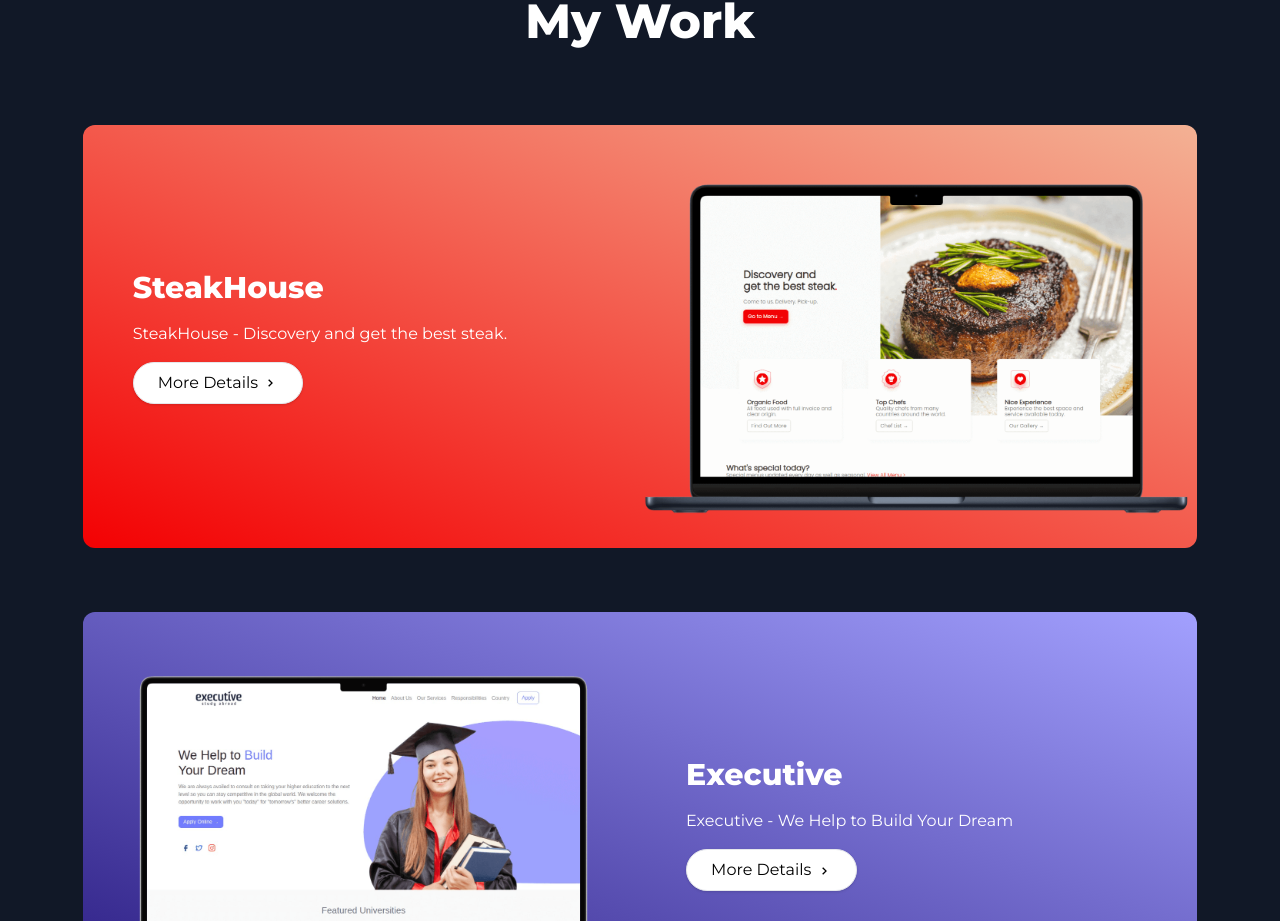
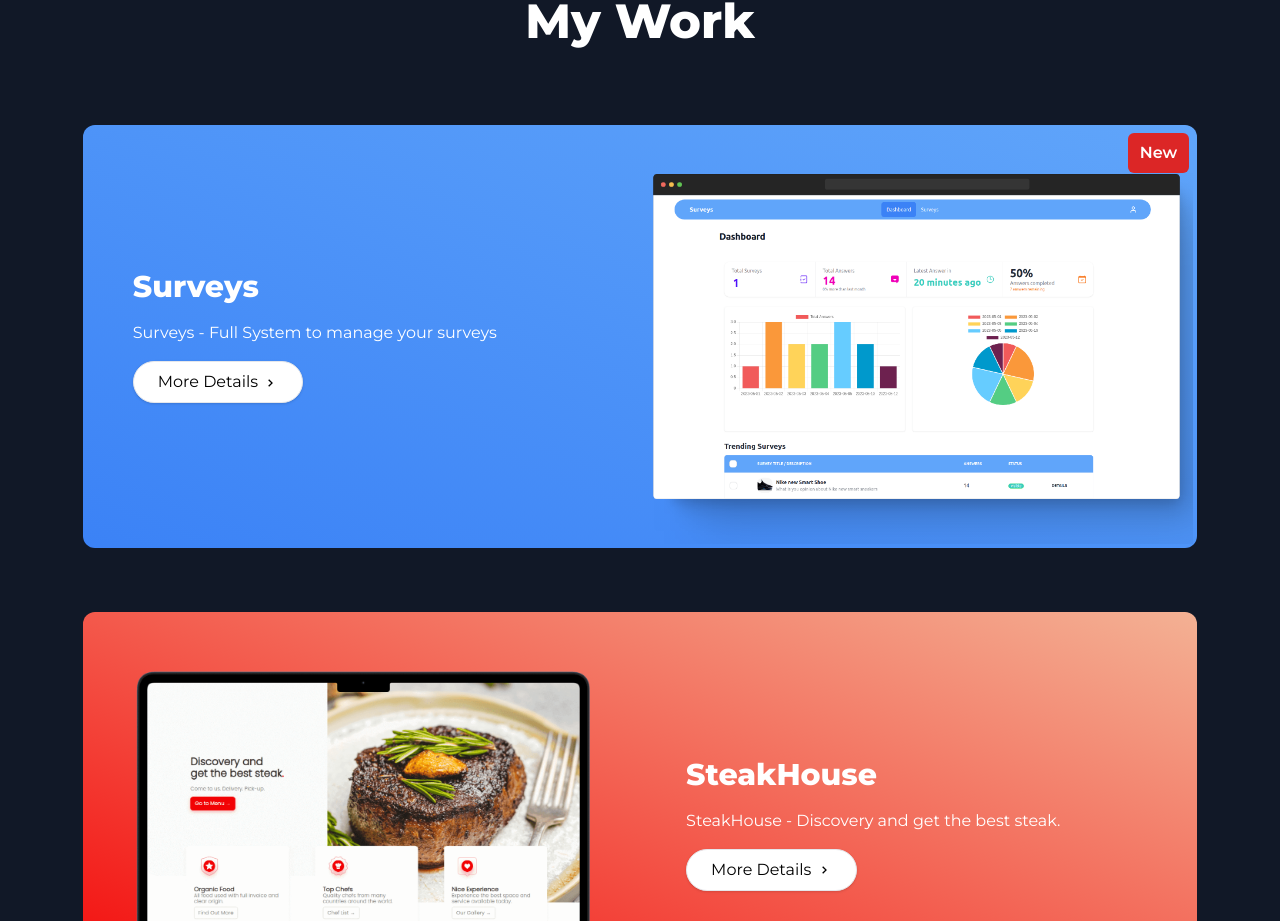
Before and after one commit to ojpro/portfolio-v2, a Next.js app: page / in a window 1280 px wide. Shown: the part 1879-2800 px from the top of the page. Built offline with nearby package versions, Linux system fonts and the light colour scheme.

Commit message:
added survey project

```diff
--- a/src/components/partials/sections/Work.tsx
+++ b/src/components/partials/sections/Work.tsx
@@ -5,6 +5,7 @@ import ProjectCard from "@/components/partials/cards/ProjectCard";
 import executive from "@/../public/images/executive.png";
 import steakhouse from "@/../public/images/steakhouse.png";
 import coliving from "@/../public/images/coliving.png";
+import survey from "@/../public/images/survey.png";
 
 export default function Work() {
     return (
@@ -17,17 +18,29 @@ export default function Work() {
                 {/* <> Projects Card </> */}
                 <div className="w-11/12 mx-auto">
                     <ul className="flex flex-col justify-between gap-16">
-                        <ProjectCard title="SteakHouse" description="SteakHouse - Discovery and get the best steak." image={steakhouse}
+
+                        <ProjectCard title="Surveys" description="Surveys - Full System to manage your surveys"
+                                     image={survey}
+                                     isNew
+                                     imageAlt="Surveys System" bgFrom="from-[#60a5fa]"
+                                     bgTo="to-[#3b82f6]" previewLink="#"
+                                     githubLink="https://github.com/ojpro/survey"/>
+
+                        <ProjectCard title="SteakHouse" description="SteakHouse - Discovery and get the best steak."
+                                     image={steakhouse}
                                      imageAlt="SteakHouse Project Screenshot" bgFrom="from-[#F3B194]"
                                      bgTo="to-[#F30103]" previewLink="https://ojpro-steakhouse.vercel.app/"
                                      githubLink="https://github.com/oussamaeljabbari/SteakHouse"/>
 
-                        <ProjectCard title="Executive" description="Executive - We Help to Build Your Dream" image={executive}
+                        <ProjectCard title="Executive" description="Executive - We Help to Build Your Dream"
+                                     image={executive}
                                      imageAlt="Executive Project Screenshot" bgFrom="from-[#A2A0FE]"
                                      bgTo="to-[#27187E]" previewLink="https://ojpro-executive.vercel.app/"
                                      githubLink="https://github.com/oussamaeljabbari/executive"/>
 
-                        <ProjectCard title="Coliving" description="Coliving - Book affordable and hassle-free coliving spaces, all amenities included." image={coliving}
+                        <ProjectCard title="Coliving"
+                                     description="Coliving - Book affordable and hassle-free coliving spaces, all amenities included."
+                                     image={coliving}
                                      imageAlt="Coliving Project Screenshot" bgFrom="from-[#EA4E2E]"
                                      bgTo="to-[#EA720C]" previewLink="https://ojpro-coliving.vercel.app/"
                                      githubLink="https://github.com/oussamaeljabbari/coliving"/>
```
Also changed, not shown: public/images/survey.png (added), 1 other file (tests, documents, lock files or other folders).
